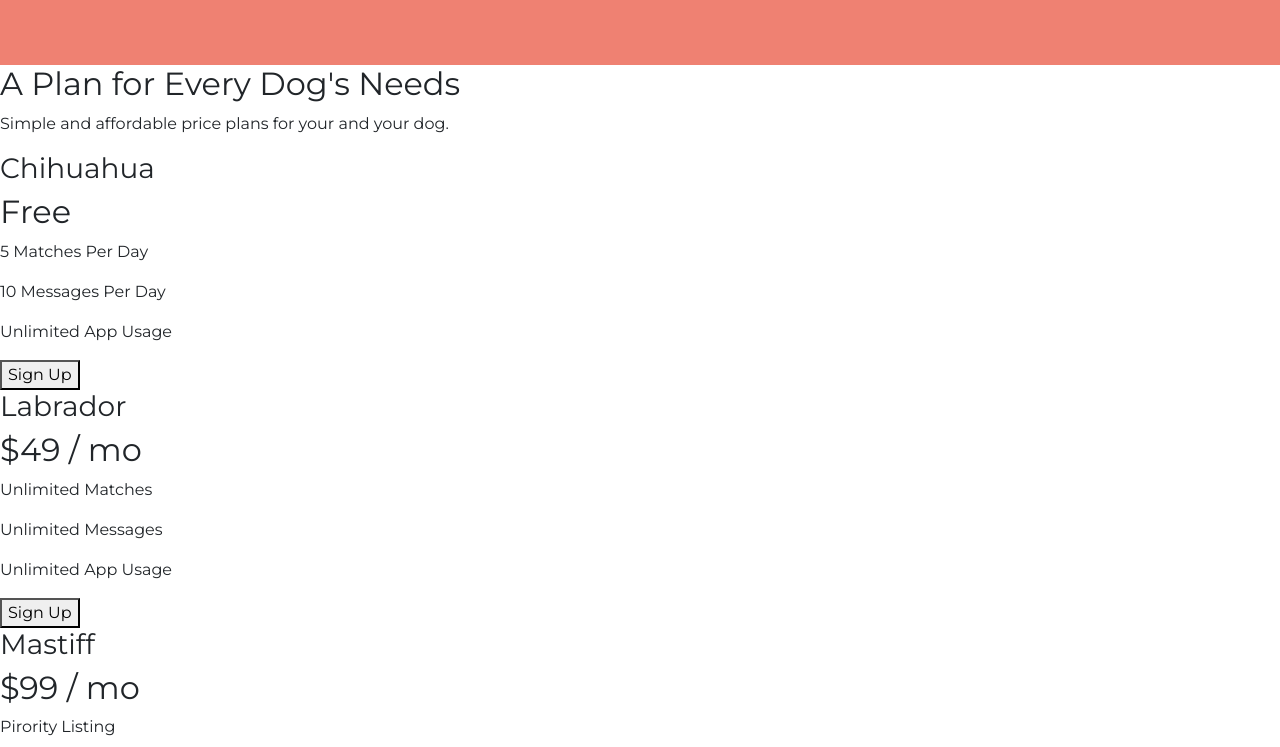
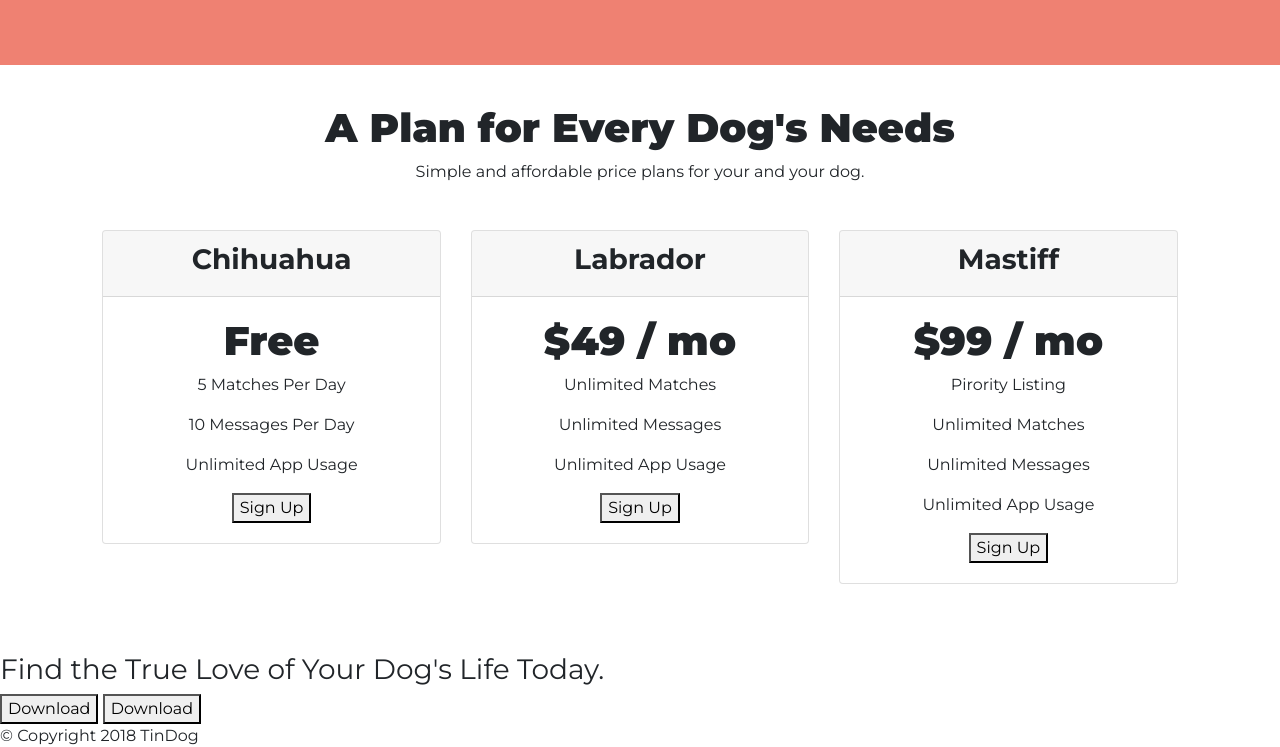
Before and after one commit to xerycks/tindog, a plain HTML site: page index.html in a window 1280 px wide. Shown: the part 2215-2962 px from the top of the page. Drawn offline with nearby package versions, Linux system fonts and the light colour scheme; a web font is replaced by a local one.

Commit message:
pricing section initiate

```diff
--- a/css/styles.css
+++ b/css/styles.css
@@ -4,7 +4,6 @@
 body {
   font-family: Montserrat;
 }
-
 
 .container-fluid {
   padding: 3%;
@@ -152,3 +151,24 @@ body {
   width: 15%;
   margin: 30px 20px 30px;
 }
+
+/* Pricing Section */
+
+#pricing {
+  padding: 3% 8%;
+  text-align: center;
+}
+
+#pricing h2 {
+  font-family: 'Montserrat';
+  font-weight: 900;
+  font-size: 2.5rem;
+}
+
+#pricing h3 {
+  font-weight: 700;
+}
+
+#pricing .card {
+  margin: 30px auto;
+}
--- a/index.html
+++ b/index.html
@@ -10,7 +10,9 @@
 
   <!-- meri site ke liye fonts -->
 
-  <link href="https://fonts.googleapis.com/css?family=Montserrat:400,900|Ubuntu&display=swap" rel="stylesheet">
+  <link href="https://fonts.googleapis.com/css?family=Montserrat:400|Ubuntu&display=swap" rel="stylesheet">
+  <link href="https://fonts.googleapis.com/css?family=Montserrat:600,700,900&display=swap" rel="stylesheet">
+
 
 
   <!-- fonts khatam -->
@@ -162,35 +164,106 @@
   <!-- Pricing -->
 
   <section id="pricing">
+    <!--
+    <div class="card-deck mb-3 text-center">
+      <div class="card mb-4 shadow-sm">
+        <div class="card-header">
+          <h4 class="my-0 font-weight-normal">Free</h4>
+        </div>
+        <div class="card-body">
+          <h1 class="card-title pricing-card-title">$0 <small class="text-muted">/ mo</small></h1>
+          <ul class="list-unstyled mt-3 mb-4">
+            <li>10 users included</li>
+            <li>2 GB of storage</li>
+            <li>Email support</li>
+            <li>Help center access</li>
+          </ul>
+          <button type="button" class="btn btn-lg btn-block btn-outline-primary">Sign up for free</button>
+        </div>
+      </div>
+      <div class="card mb-4 shadow-sm">
+        <div class="card-header">
+          <h4 class="my-0 font-weight-normal">Pro</h4>
+        </div>
+        <div class="card-body">
+          <h1 class="card-title pricing-card-title">$15 <small class="text-muted">/ mo</small></h1>
+          <ul class="list-unstyled mt-3 mb-4">
+            <li>20 users included</li>
+            <li>10 GB of storage</li>
+            <li>Priority email support</li>
+            <li>Help center access</li>
+          </ul>
+          <button type="button" class="btn btn-lg btn-block btn-primary">Get started</button>
+        </div>
+      </div>
+      <div class="card mb-4 shadow-sm">
+        <div class="card-header">
+          <h4 class="my-0 font-weight-normal">Enterprise</h4>
+        </div>
+        <div class="card-body">
+          <h1 class="card-title pricing-card-title">$29 <small class="text-muted">/ mo</small></h1>
+          <ul class="list-unstyled mt-3 mb-4">
+            <li>30 users included</li>
+            <li>15 GB of storage</li>
+            <li>Phone and email support</li>
+            <li>Help center access</li>
+          </ul>
+          <button type="button" class="btn btn-lg btn-block btn-primary">Contact us</button>
+        </div>
+      </div>
+    </div> -->
 
     <h2>A Plan for Every Dog's Needs</h2>
     <p>Simple and affordable price plans for your and your dog.</p>
 
+    <div class="row">
 
+      <div class="col-4">
+        <div class="card">
+          <div class="card-header">
             <h3>Chihuahua</h3>
+          </div>
+          <div class="card-body">
             <h2>Free</h2>
             <p>5 Matches Per Day</p>
             <p>10 Messages Per Day</p>
             <p>Unlimited App Usage</p>
             <button type="button">Sign Up</button>
+          </div>
+        </div>
+      </div>
 
-
+      <div class="col-4">
+        <div class="card">
+          <div class="card-header">
             <h3>Labrador</h3>
+          </div>
+          <div class="card-body">
             <h2>$49 / mo</h2>
             <p>Unlimited Matches</p>
             <p>Unlimited Messages</p>
             <p>Unlimited App Usage</p>
             <button type="button">Sign Up</button>
+          </div>
+        </div>
+      </div>
 
-
+      <div class="col-4">
+        <div class="card">
+          <div class="card-header">
             <h3>Mastiff</h3>
+          </div>
+          <div class="card-body">
             <h2>$99 / mo</h2>
             <p>Pirority Listing</p>
             <p>Unlimited Matches</p>
             <p>Unlimited Messages</p>
             <p>Unlimited App Usage</p>
             <button type="button">Sign Up</button>
-
+          </div>
+        </div>
+      </div>
+    </div>
   </section>
 
 
```
Lines whose indentation alone changed are shown as unchanged.
